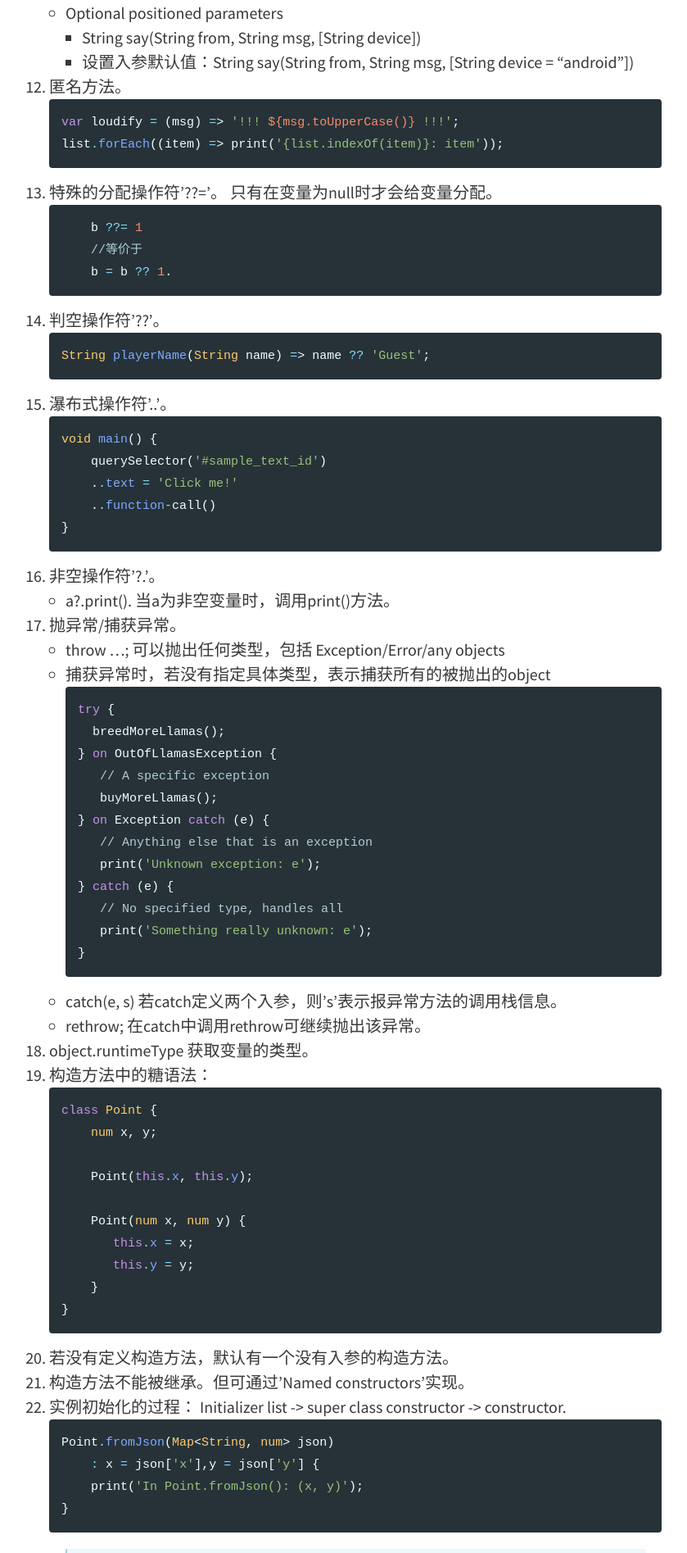
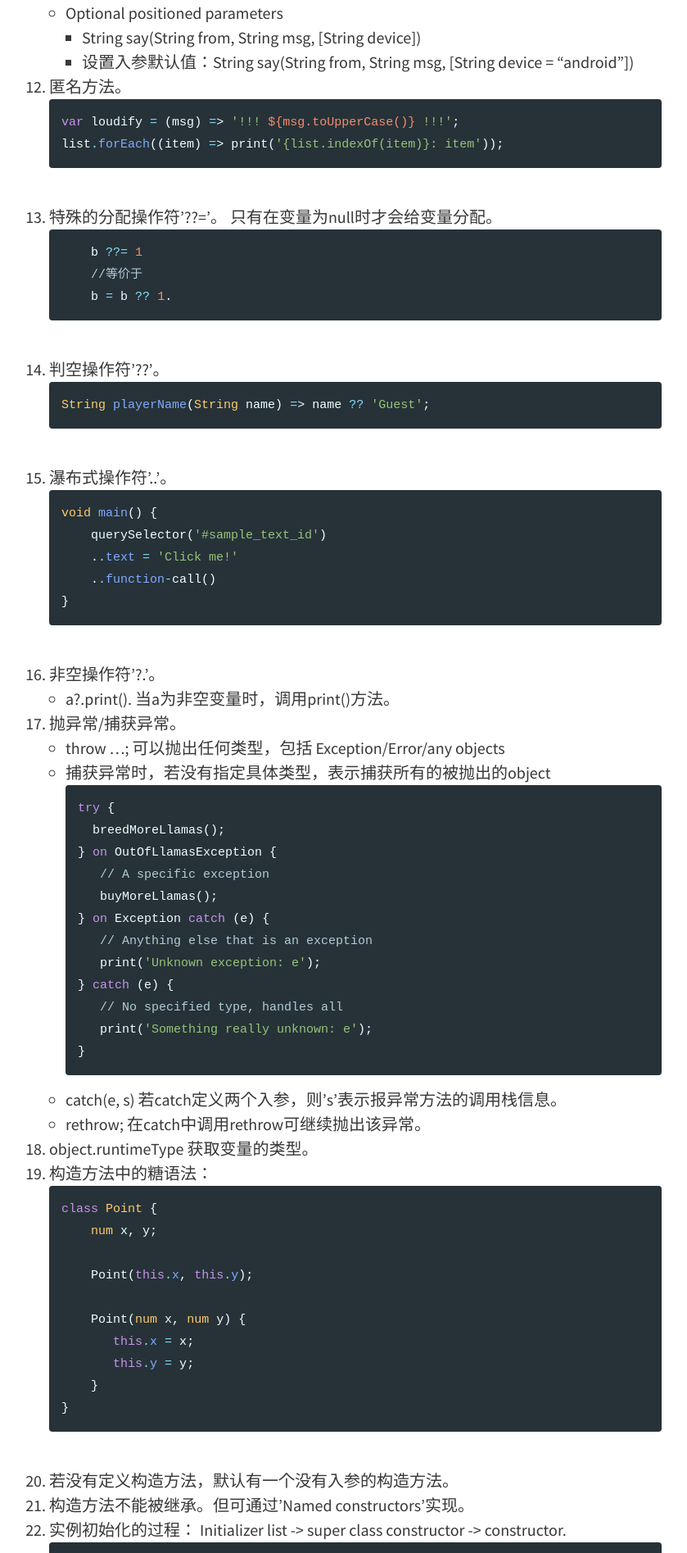
Before and after one commit to ejin66/ejin66.github.io, a Jekyll site: the page built from _posts/2019-01-22-dart-study-note.md, in a window 1280 px wide. Shown: the part 1438-3333 px from the top of the page at 82% size, without its empty margins (216-1055 px from the left). Built offline with Jekyll 4.4.1, drawn with Linux system fonts in a browser that asks for light colours.

Commit message:
Update 2019-01-22-dart-study-note.md

````diff
--- a/_posts/2019-01-22-dart-study-note.md
+++ b/_posts/2019-01-22-dart-study-note.md
@@ -33,25 +33,25 @@ tags: [Dart]
           -  var m = Map()
           -  Runes. the UTF-32 code points of a string. ?
       - Symbols. ?
-
+<br/>
 1. 变量定义时：dynamic/var/final/const/其他确定的类型
-
+<br/>
 2. dymamic 与 object的区别?
-
+<br/>
 3. everything is inherited from object, include null
-
+<br/>
 4. 支持方法嵌套。可以在方法体内再定义方法。
-
+<br/>
 5. 没有权限修饰符（如public/private。若class/function/variable 名称以 '_'开头, 只对所在library可见。
-
+<br/>
 6. 跟java一样，赋值是引用传递。
-
+<br/>
 7. 未初始化的值默认都是null, 包括numbers(int/double)。
-
+<br/>
 8. 定义的方法也是对象，类型是Function。 因此方法可以像变量一样进行传递。
-
+<br/>
 9. 当能推断返回值类型时，方法返回类型可省略。当方法体内只有一行时，可使用 ... => ...。
-
+<br/>
 10. 方法定义中两种可选形式：
 	- Optional named parameters
 		- void test({bool arg1, String arg2})
@@ -60,25 +60,25 @@ tags: [Dart]
 	- Optional positioned parameters
 		- String say(String from, String msg, [String device])
 		- 设置入参默认值：String say(String from, String msg, [String device = "android"])
-
+<br/>
 11. 匿名方法。
 	```dart
 	var loudify = (msg) => '!!! ${msg.toUpperCase()} !!!';
 	list.forEach((item) => print('{list.indexOf(item)}: item'));
 	```
-
+<br/>
 12. 特殊的分配操作符'??='。 只有在变量为null时才会给变量分配。
 	```dart
 		b ??= 1
 		//等价于
 		b = b ?? 1.
 	```
-
+<br/>
 13. 判空操作符'??'。
 	```dart
 	String playerName(String name) => name ?? 'Guest';
 	```
-
+<br/>
 14. 瀑布式操作符'..'。
 	```dart
 	void main() {
@@ -87,10 +87,10 @@ tags: [Dart]
 		..function-call()
 	}
 	```
-
+<br/>
 15. 非空操作符'?.'。
 	- a?.print(). 当a为非空变量时，调用print()方法。
-
+<br/>
 16. 抛异常/捕获异常。
 	- throw ...; 可以抛出任何类型，包括 Exception/Error/any objects
 
@@ -113,9 +113,9 @@ tags: [Dart]
 	- catch(e, s) 若catch定义两个入参，则's'表示报异常方法的调用栈信息。
 
 	- rethrow; 在catch中调用rethrow可继续抛出该异常。
-
+<br/>
 17. object.runtimeType 获取变量的类型。
-
+<br/>
 18. 构造方法中的糖语法：
 	```dart
 	class Point {
@@ -129,11 +129,11 @@ tags: [Dart]
 		}
 	}
 	```
-
+<br/>
 19. 若没有定义构造方法，默认有一个没有入参的构造方法。
-
+<br/>
 20. 构造方法不能被继承。但可通过'Named constructors'实现。
-
+<br/>
 21. 实例初始化的过程： Initializer list -> super class constructor -> constructor.
 	```dart
 	Point.fromJson(Map<String, num> json)
@@ -142,6 +142,7 @@ tags: [Dart]
 	}
 	```
    > fromJson是类Point的Named constructors, ':'后面的是 Initializer list。在Initializer list中，无法使用关键字'this'.
+<br/>
 22. 成员变量的 getter/setter.
 	```dart
 	class Rectangle {
@@ -152,9 +153,9 @@ tags: [Dart]
 		set bottom(num value) => top = value - height;
 	}
 	```
-
+<br/>
 23. 每个类都默认定义了一个包括了所有成员的接口。其他的类可通过关键字'implements'来继承。
-
+<br/>
 24. 重写操作符。
 	```dart
 	class Vector {
@@ -167,6 +168,7 @@ tags: [Dart]
 	}
 	```
    > 如果要重写'=='操作符，必须重写hashcode方法。
+<br/>
 25. mixins. 通过关键字'with'实现代码复用。被复用的类不能定义构造方法，且如果被复用类没有其他的用途，可使用关键字'mixin'代替'class'.
 	```dart
 	mixin Musical {
@@ -188,7 +190,7 @@ tags: [Dart]
 		// ···
 	}
 	```
-
+<br/>
 26. 库的懒加载。使用关键字'deferred as xxx'来实现。在使用该库时，需要先手动加载。
 	```dart
 	Future greet() async {
@@ -196,7 +198,7 @@ tags: [Dart]
 		hello.printGreeting();
 	}
 	```
-
+<br/>
 27. 异步方法：await/async.
 	- await expression. expression 返回一个Future<T>类型，若原返回类型不是Future类型，会自动包装成Future类型。await expression会返回T object类型
 
@@ -205,7 +207,7 @@ tags: [Dart]
 	- 可使用try/catch 捕获 await expression 中的异常
 
 	- 若在async方法中，没有定义返回值，默认返回Future<Void>
-
+<br/>
 28. Generators. 分同步生成器、异步生成器两种。同步生成器使用sync* + yield，返回Iterable类型。异步生成器使用async* + yield 返回Stream类型。
 	- 同步生成器:
 	```dart
@@ -222,7 +224,7 @@ tags: [Dart]
 		while (k < n) yield k++;
 	}
 	```
-
+<br/>
 29. Callable classes. 允许类实例像方法一样调用。要求class先实现call方法。
 	```dart
 	class WannabeFunction {
@@ -235,10 +237,10 @@ tags: [Dart]
 		print('$out');
 	}
 	```
-
+<br/>
 30. typedef 关键字。 给一个方法类型设定一个类型别名。
 	```dart
 	typedef Compare = int Function(Object a, Object b);
 	```
-
+<br/>
 31. Metadata(注解). Two annotations are available to all Dart code: @deprecated and @override.
````
